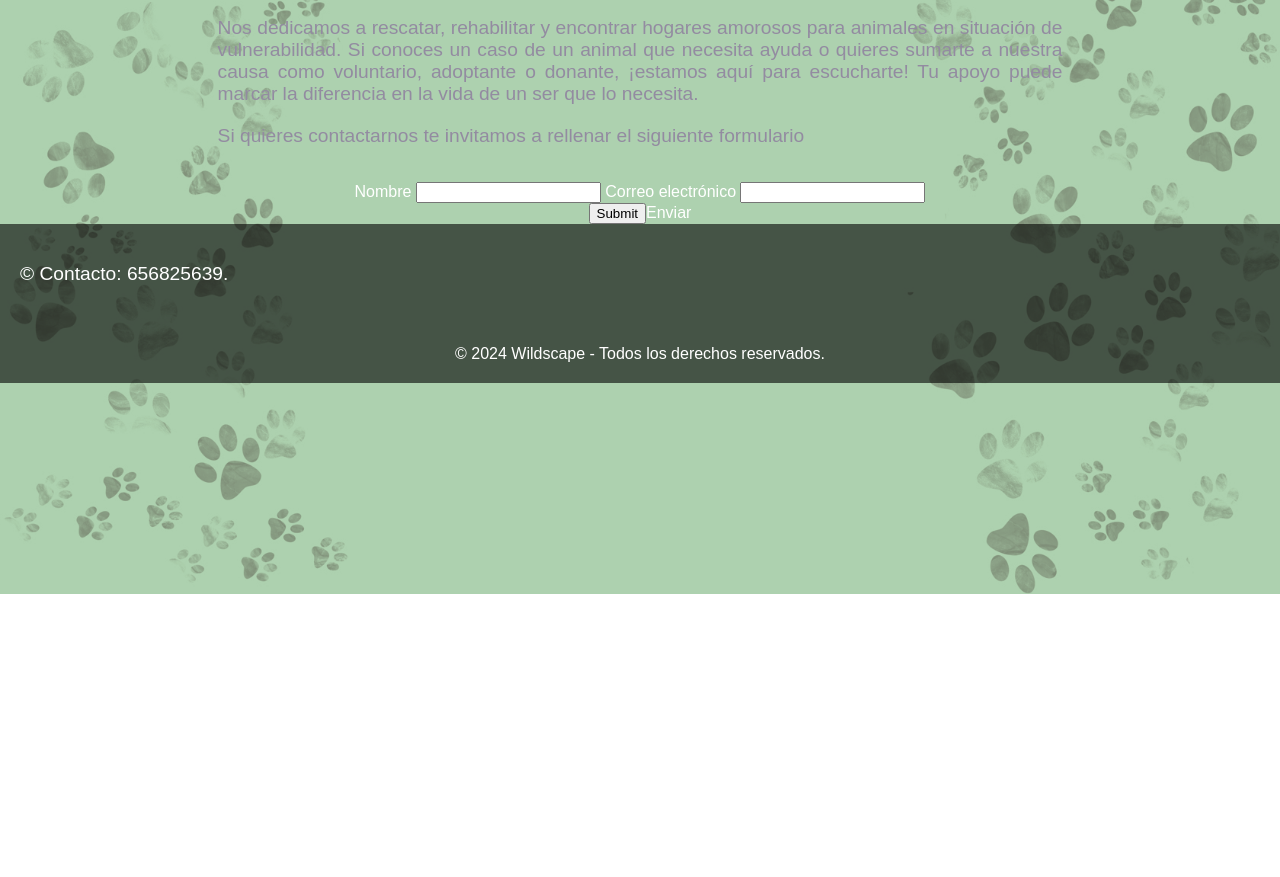
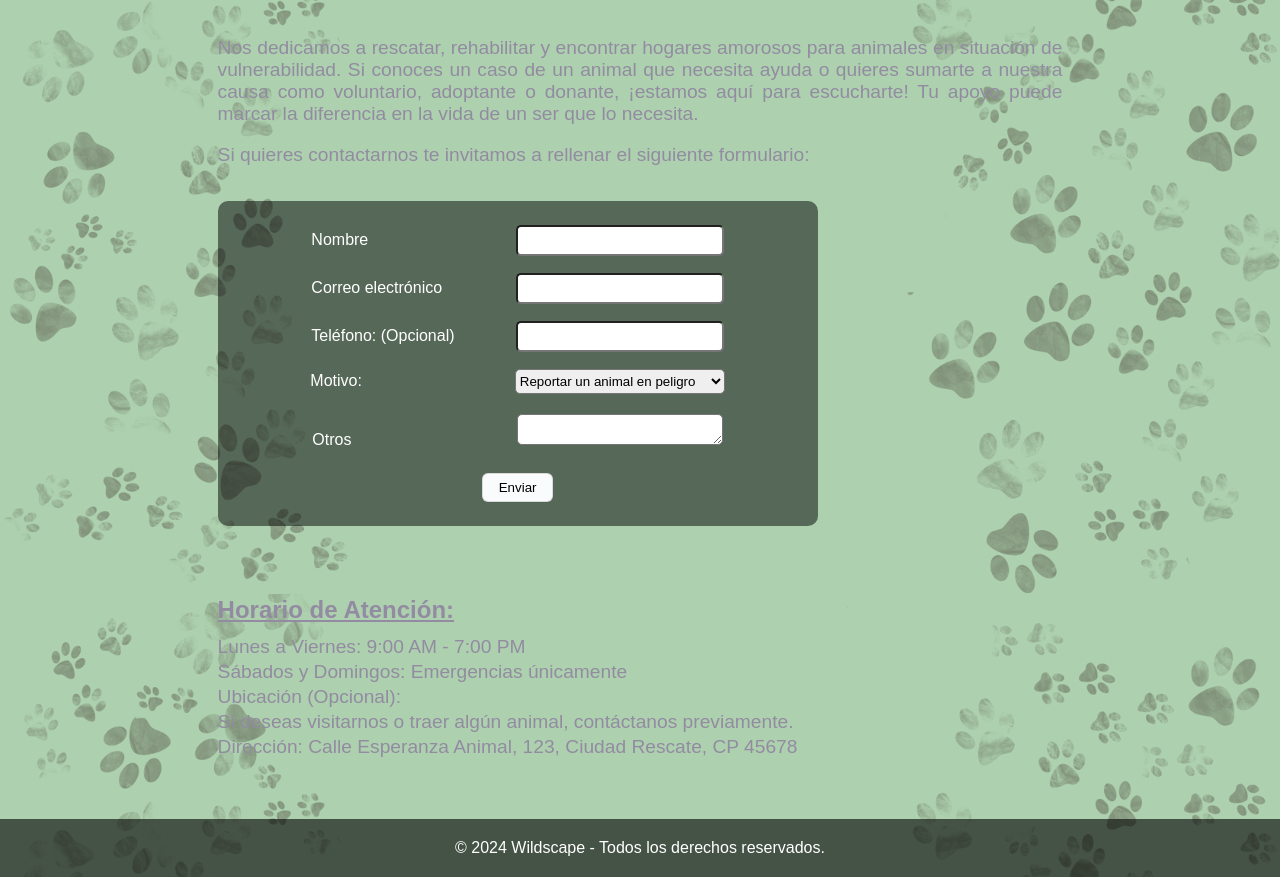
Before and after one commit to matiastraub/proyectoDAM, a plain HTML site: page contacto.html in a window 1280 px wide. Shown: the part 206-1083 px from the top of the page. Before the commit the page ends 800 px from the top, so only its background shows below. Drawn offline with Linux system fonts and the light colour scheme.

Commit message:
Mejorar contacto y forma

```diff
--- a/contacto.html
+++ b/contacto.html
@@ -6,7 +6,7 @@
     <title>Wildscape - Rescue and Sanctuary Center</title>
     <link rel="icon" type="image/x-icon" href="img/icon.png">
     <link rel="stylesheet" href="css/styles.css">
-    <link rel="stylesheet" href="css/equipo.css">
+    <link rel="stylesheet" href="css/contacto.css">
 </head>
 <body>
     <header>
@@ -25,32 +25,55 @@
     <div class="main-content">
 
         <section id="principal">
-            <a href="#"><h1>¡Contáctanos para Salvar Vidas!</h1></a>
+            <h1>¡Contáctanos para Salvar Vidas!</h1>
             <p>Nos dedicamos a rescatar, rehabilitar y encontrar hogares amorosos para animales en situación de vulnerabilidad. Si conoces un caso de un animal que necesita ayuda o quieres sumarte a nuestra causa como voluntario, adoptante o donante, ¡estamos aquí para escucharte! Tu apoyo puede marcar la diferencia en la vida de un ser que lo necesita.</p>
-            <p>Si quieres contactarnos te invitamos a rellenar el siguiente formulario</p>
+            <p>Si quieres contactarnos te invitamos a rellenar el siguiente formulario:</p>
+        </section>
+        <div id="form-container">
+            <form>
+                <div class="fila">
+                    <label>Nombre</label>
+                    <input  name="nombre" /><br>
+                </div>
+                <div class="fila">
+                    <label>Correo electrónico</label>
+                    <input type="email" name="email" />
+                </div>
+                <div class="fila">
+                    <label>Teléfono: (Opcional)</label>
+                    <input  type="tel" name="telefono" />
+                </div>
+                <div class="fila">
+                    <label>Motivo:</label>
+                    <select>
+                        <option name="1">Reportar un animal en peligro</option>
+                        <option name=2">Información sobre adopción</option>
+                        <option name="3">Ser voluntario</option>
+                        <option name="4">Donar</option>
+                    </select>
+                </div>
+                <div class="fila">
+                    <label>Otros</label>
+                    <textarea name="otros"></textarea>
+                </div>
+                <div >
+                    <input id="btn" type="submit" value="Enviar"></input>
+                </div>
+
+            </form>
+        </div>
+
+        <section id="horarios">
+            <h2>Horario de Atención:</h2>
+            <p>Lunes a Viernes: 9:00 AM - 7:00 PM</p>
+            <p>Sábados y Domingos: Emergencias únicamente</p>
+            <p>Ubicación (Opcional):</p>
+            <p> Si deseas visitarnos o traer algún animal, contáctanos previamente.</p>
+            <p>  Dirección: Calle Esperanza Animal, 123, Ciudad Rescate, CP 45678</p>
+
         </section>
 
-        <form>
-            <div>
-                <label>Nombre</label>
-                <input  name="nombre" />
-                <label>Correo electrónico</label>
-                <input  name="nombre" />
-            </div>
-
-            <div>
-
-                <input type="submit">Enviar</input>
-
-            </div>
-        </form>
-
     </div>
-
-    <!-- Footer -->
-    <footer>
-        <p>&copy; Contacto: 656825639.</p>
-    </footer>
 
     <footer>
         &copy; 2024 Wildscape - Todos los derechos reservados.
--- /dev/null
+++ b/css/contacto.css
@@ -0,0 +1,104 @@
+body {
+    background: url('../img/equipo/background-equipo.jpg') no-repeat center center fixed;
+    background-size: cover;
+
+}
+
+.main-content h1 {
+    margin-bottom: 5vh;
+}
+
+h1,h2, p {
+    color: #938ba1;
+
+}
+
+.main-content section {
+    width: 66%;
+    margin:0 17%;
+}
+
+h3, li {
+    font-size: 1.2rem;
+}
+
+h2, h3 {
+
+    text-decoration: underline;
+}
+p {
+    font-size: 1.2rem;
+    text-align: justify;
+    font-weight: 500;
+
+}
+
+#principal {
+    margin-top: 10vh;
+    margin-bottom: 2vh;
+}
+
+#principal a {
+    text-decoration: none;
+}
+
+#form-container {
+    width: 100%;
+}
+
+#form-container form {
+    border-radius: 10px;
+    padding: 3vh 0;
+    width: 600px;
+    height: auto;
+    margin-left: 17%;
+    background: rgb(0,0,0,0.5);
+}
+
+form .fila label {
+    min-width: 200px;
+    display: inline-block;
+    text-align:left;
+    margin-bottom: 3vh
+}
+
+form .fila input, form .fila select, form .fila textarea {
+    width: 200px;
+    height: 25px;
+    border-radius: 5px;
+}
+
+
+form .fila select {
+    width: 210px;
+}
+
+
+input[type=submit] {
+    background-color: #FAFBFC;
+    border: 1px solid rgba(27, 31, 35, 0.15);
+    border-radius: 6px;
+    box-shadow: rgba(27, 31, 35, 0.04) 0 1px 0, rgba(255, 255, 255, 0.25) 0 1px 0 inset;
+    box-sizing: border-box;
+    padding: 6px 16px;
+    /* position: relative; */
+    cursor: pointer;
+    transition: background-color 0.2s cubic-bezier(0.3, 0, 0.5, 1);
+}
+
+input[type=submit]:hover {
+    background-color: grey;
+    color: white;
+    text-decoration: none;
+    transition-duration: 0.1s;
+}
+#horarios h2 {
+    text-align: left;
+}
+
+#horarios {
+    margin: 50px 0;
+}
+#horarios p {
+    line-height: 0.3;
+}
```
Also changed, not shown: equipo.html (+1 -1 lines).
